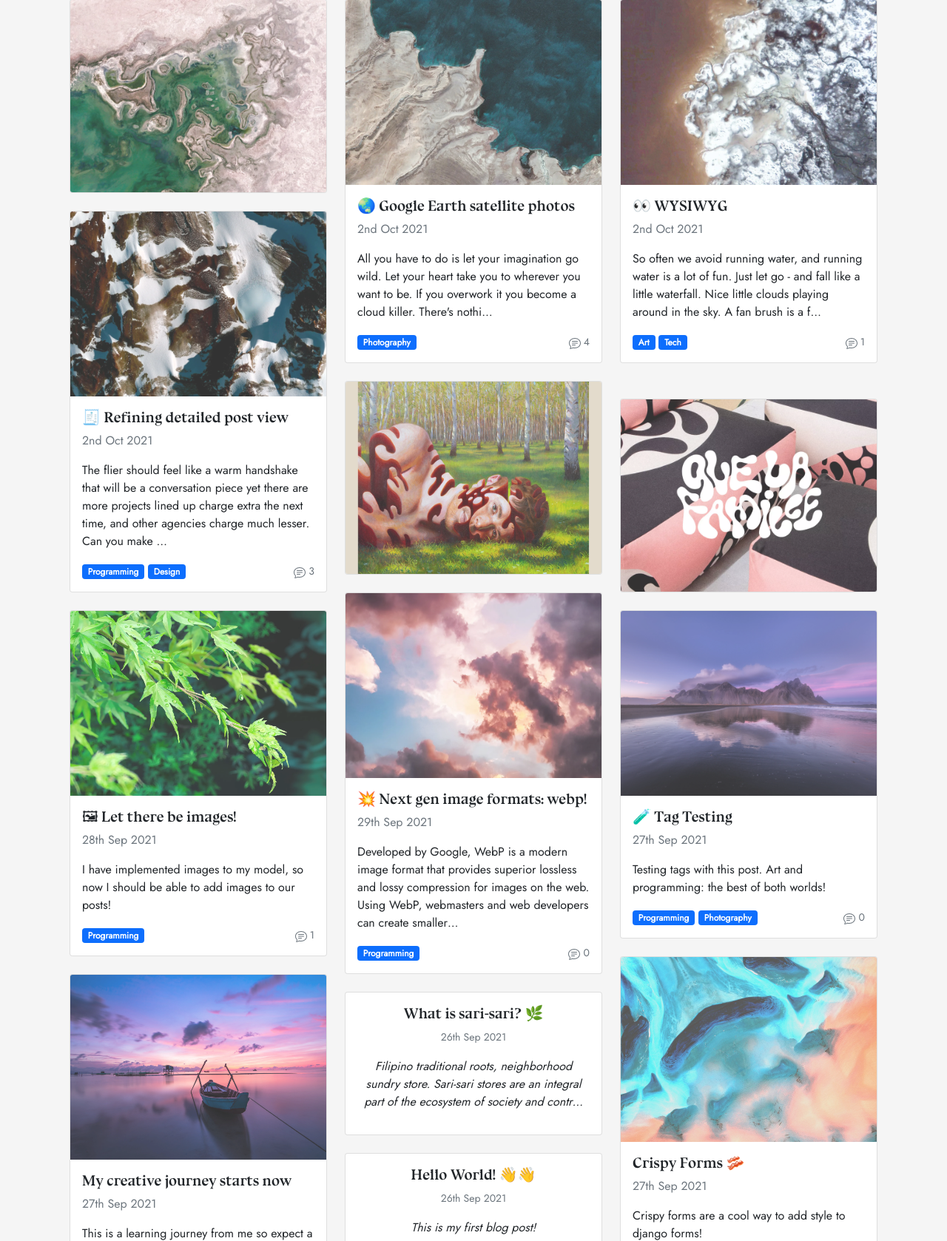
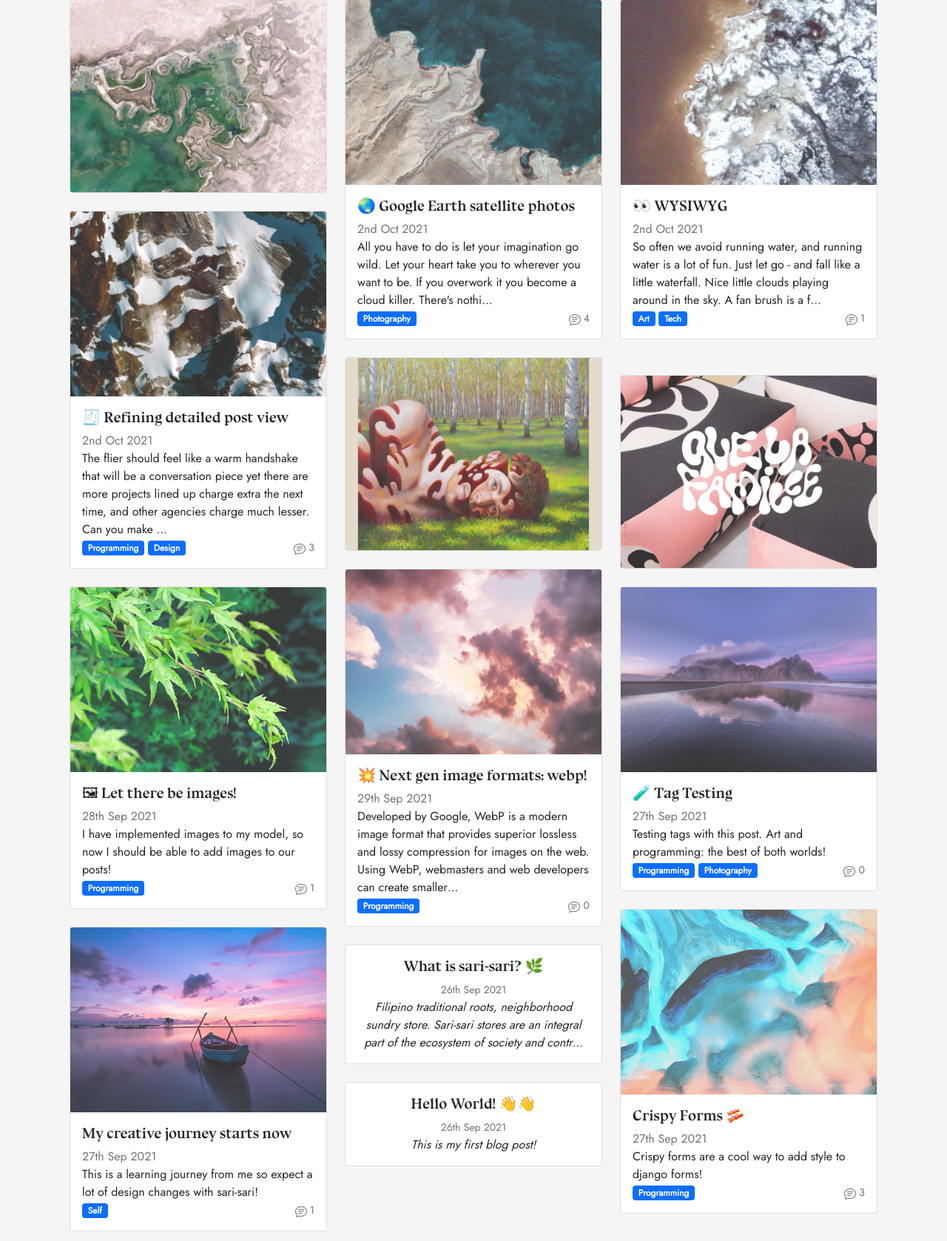
Before and after one commit to ajlaroya/heroku, a Django app: page / in a window 1280 px wide. Shown: the part 283-1961 px from the top of the page at 74% size. Run offline with Django 3.2, Linux system fonts and the light colour scheme; data comes from the database, SQL or seed files in the repository; some libraries are stand-ins or nearby versions.

Commit message:
paragraph spacing

```diff
--- a/sari_sari/blog/static/css/blog.css
+++ b/sari_sari/blog/static/css/blog.css
@@ -23,6 +23,11 @@ body::-webkit-scrollbar {
 
 footer {
   background-color: #F5F5F5;
+}
+
+p {
+  margin:0;
+  padding: 0;
 }
 
 .list-group-item {
```
